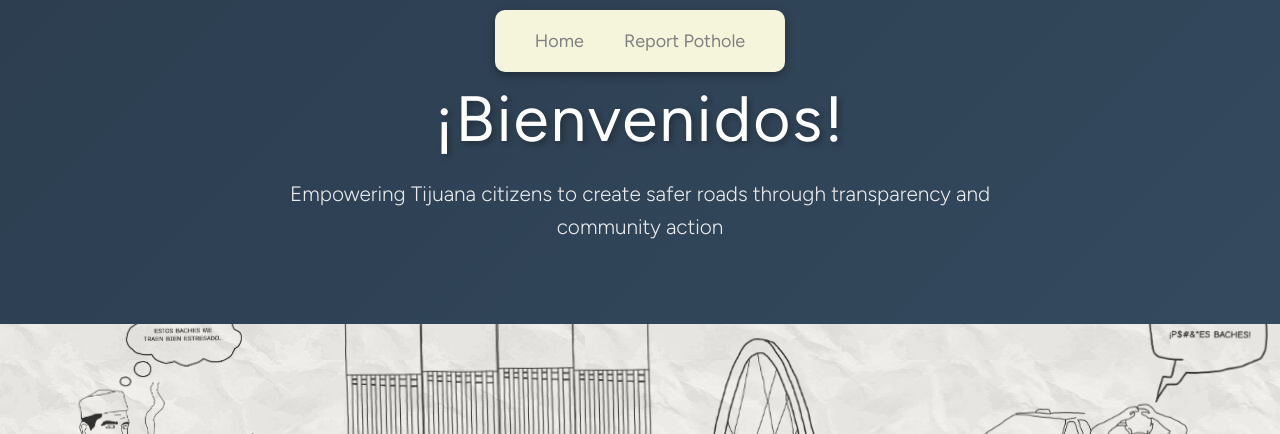
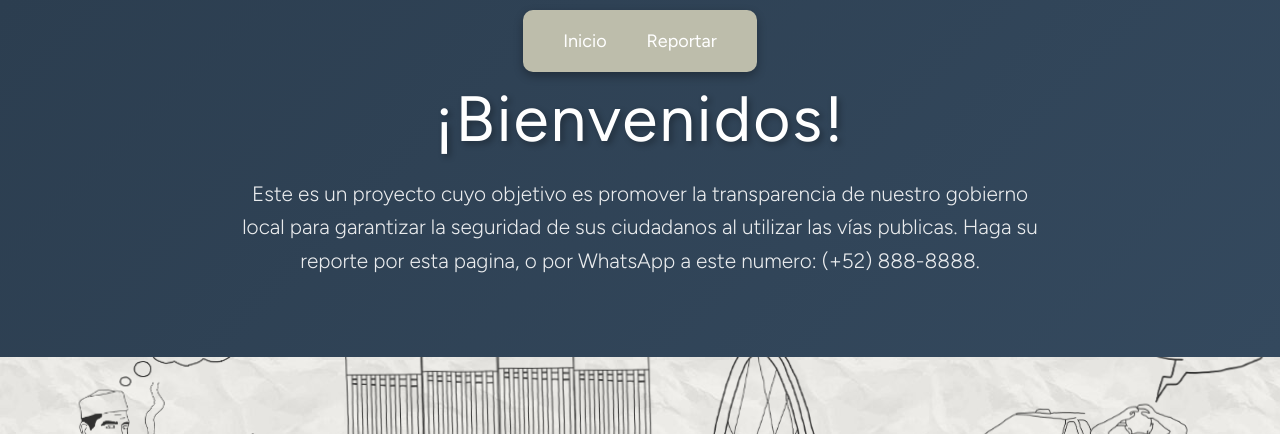
Before and after one commit to aalco03/Tijuana-Road-Safety, a Django app: page / in a window 1280 px wide. Shown: the top 434 px of the page. Run offline with Django 5.2, Linux system fonts and the light colour scheme; data that the repository does not hold is empty; some libraries are stand-ins or nearby versions; some web fonts are replaced.

Commit message:
Fixed some styling issues, improved UI, translated text

```diff
--- a/TijuanaRoadSafety/mapapp/templates/base.html
+++ b/TijuanaRoadSafety/mapapp/templates/base.html
@@ -27,7 +27,7 @@
         .navbar {
             display: flex;
             justify-content: center;
-            background: #F5F5DC;
+            background: #bdbdab;
             border-radius: 10px;
             padding: 8px 20px;
             max-width: 1000px;
@@ -36,7 +36,7 @@
 
         .navbar a {
             font-family: "Figtree", sans-serif;
-            color: grey;
+            color: white;
             padding: 12px 20px;
             text-decoration: none;
             font-size: 18px;
@@ -48,7 +48,7 @@
 
         .navbar a:hover {
             background-color: rgba(255, 255, 255, 0.2);
-            color: #F5F5DC;
+            color: #000000;
         }
 
         .form-container {
@@ -298,8 +298,8 @@
 <body>
     <div class="navbar-container">
         <div class="navbar">
-            <a href="/">Home</a>
-            <a href="/report/">Report Pothole</a>
+            <a href="/">Inicio</a>
+            <a href="/report/">Reportar</a>
         </div>
     </div>
 
--- a/TijuanaRoadSafety/mapapp/templates/home.html
+++ b/TijuanaRoadSafety/mapapp/templates/home.html
@@ -36,7 +36,7 @@
         opacity: 0.9;
         font-weight: 300;
         line-height: 1.6;
-      ">Empowering Tijuana citizens to create safer roads through transparency and community action</p>
+      ">Este es un proyecto cuyo objetivo es promover la transparencia de nuestro gobierno local para garantizar la seguridad de sus ciudadanos al utilizar las vías publicas. Haga su reporte por esta pagina, o por WhatsApp a este numero: (+52) 888-8888.</p>
     </div>
   </section>
 
@@ -64,13 +64,13 @@
             <div class="map-container" style="background: rgba(245, 243, 243, 0.95); border-radius: 8px; padding: 15px; box-shadow: 0 2px 10px rgba(0,0,0,0.1); height: 576px; display: flex; flex-direction: column;">
                 <div class="map-controls" style="margin-bottom: 10px; text-align: left;">
                     <button id="expandMapBtn" onclick="toggleMapSize()" style="
-                        background: #e74c3c;
+                        background: #bdbdab;
                         color: white;
                         border: none;
                         padding: 8px 16px;
                         border-radius: 5px;
                         cursor: pointer;
-                        font-family: 'Shrikhand', cursive;
+                        font-family: 'Figtree', sans-serif;
                         font-size: 12px;
                     ">Expand Map</button>
                 </div>
--- a/TijuanaRoadSafety/mapapp/templates/report_pothole.html
+++ b/TijuanaRoadSafety/mapapp/templates/report_pothole.html
@@ -4,7 +4,9 @@
 
 {% block content %}
 <div class="container" style="margin-top: 20px;">
-    <h1>Report a Pothole</h1>
+    <h1 style="
+        font-family: 'Figtree', sans-serif;
+        ">¡Haz tu reporte!</h1>
 </div>
 
     <form method="post" enctype="multipart/form-data" class="form-container">
```
